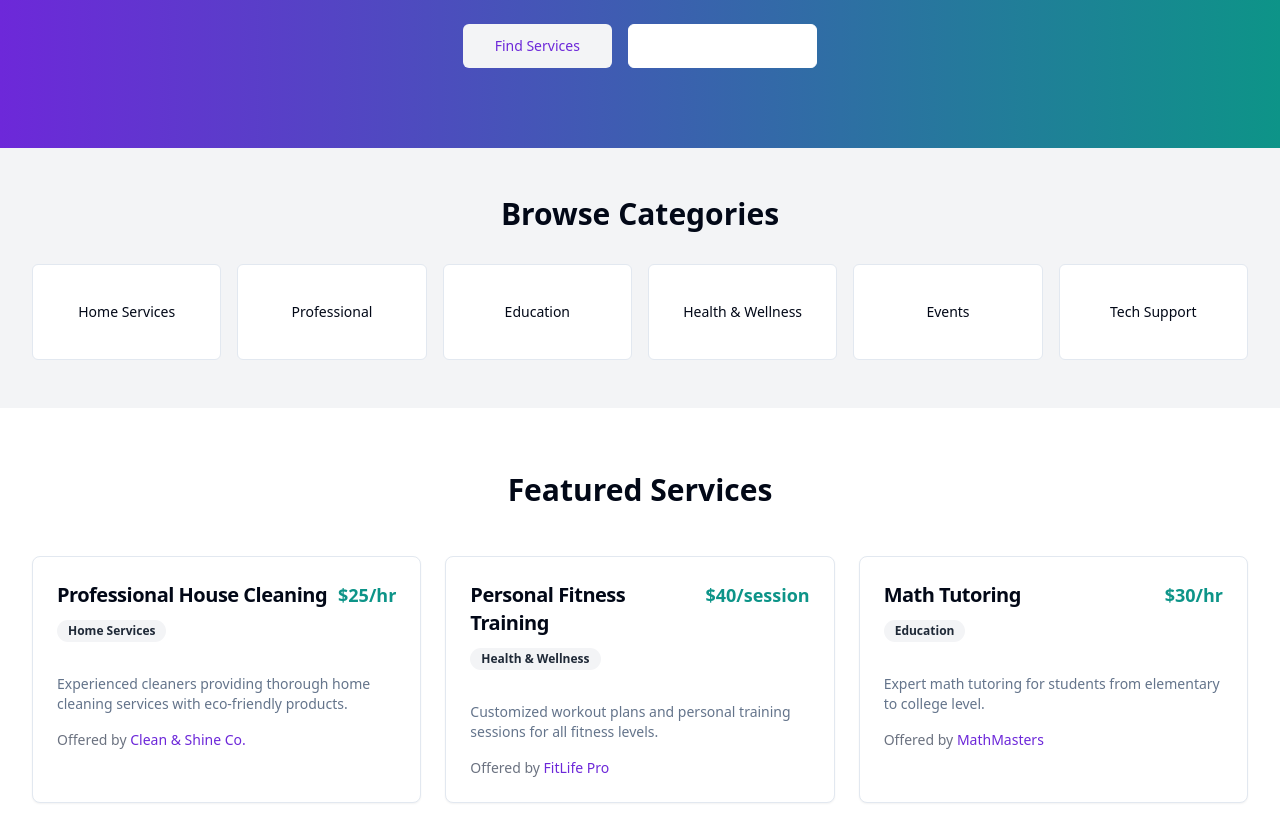
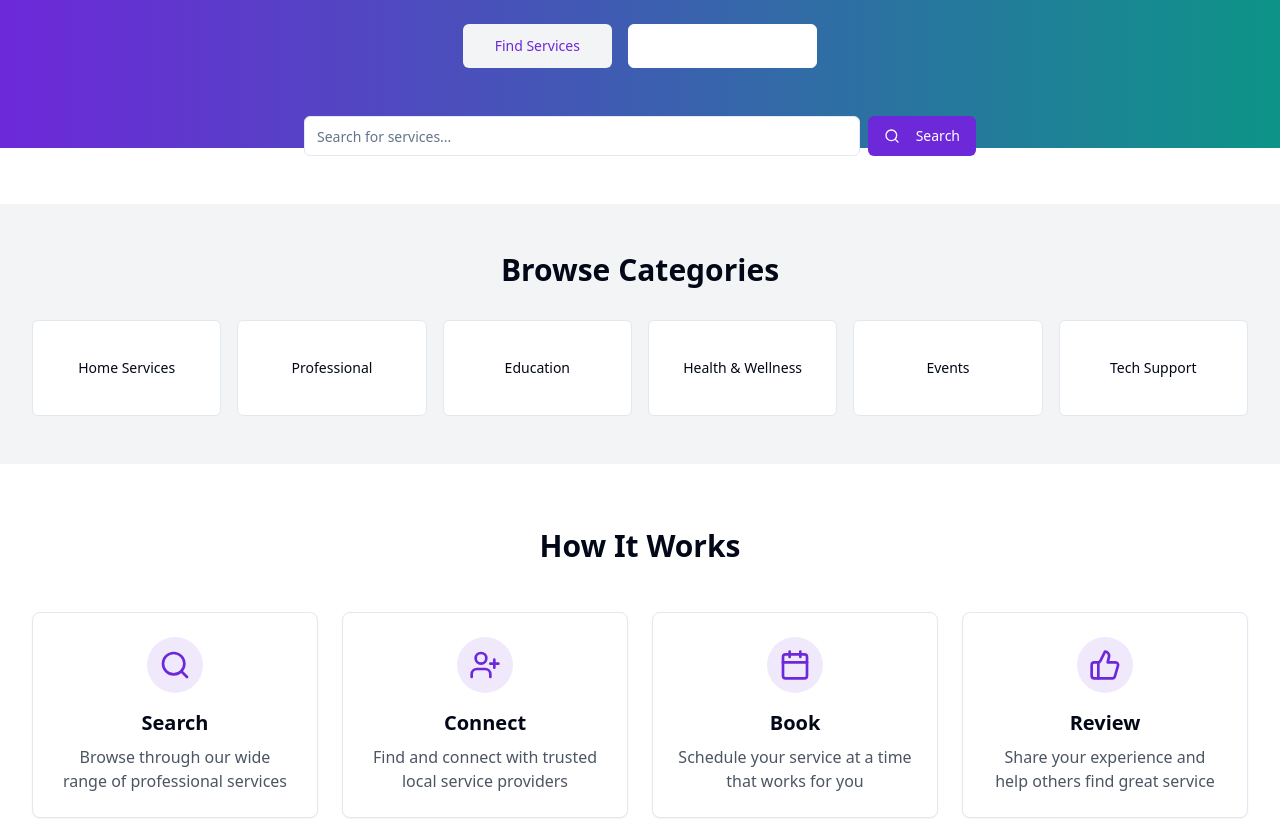
Before and after one commit to Rudybtz-p/service-mingle-space, a React (Vite) app: page / in a window 1280 px wide. Shown: the part 260-1079 px from the top of the page. Built offline with nearby package versions, Linux system fonts and the light colour scheme.

Commit message:
Carry on with development
Continued development on the project, implementing additional features and enhancements as needed.
[skip gpt_engineer]

```diff
--- /dev/null
+++ b/src/components/HowItWorks.tsx
@@ -0,0 +1,50 @@
+import { Card, CardContent } from "@/components/ui/card";
+import { Search, UserPlus, Calendar, ThumbsUp } from "lucide-react";
+
+const steps = [
+  {
+    icon: <Search className="h-8 w-8" />,
+    title: "Search",
+    description: "Browse through our wide range of professional services",
+  },
+  {
+    icon: <UserPlus className="h-8 w-8" />,
+    title: "Connect",
+    description: "Find and connect with trusted local service providers",
+  },
+  {
+    icon: <Calendar className="h-8 w-8" />,
+    title: "Book",
+    description: "Schedule your service at a time that works for you",
+  },
+  {
+    icon: <ThumbsUp className="h-8 w-8" />,
+    title: "Review",
+    description: "Share your experience and help others find great service",
+  },
+];
+
+export const HowItWorks = () => {
+  return (
+    <section className="py-16 bg-white">
+      <div className="container">
+        <h2 className="text-3xl font-bold text-center mb-12">How It Works</h2>
+        <div className="grid grid-cols-1 md:grid-cols-2 lg:grid-cols-4 gap-6">
+          {steps.map((step, index) => (
+            <Card key={index} className="text-center hover:shadow-lg transition-shadow">
+              <CardContent className="pt-6">
+                <div className="mb-4 flex justify-center">
+                  <div className="p-3 bg-primary/10 rounded-full text-primary">
+                    {step.icon}
+                  </div>
+                </div>
+                <h3 className="text-xl font-semibold mb-2">{step.title}</h3>
+                <p className="text-gray-600">{step.description}</p>
+              </CardContent>
+            </Card>
+          ))}
+        </div>
+      </div>
+    </section>
+  );
+};
--- /dev/null
+++ b/src/components/SearchBar.tsx
@@ -0,0 +1,19 @@
+import { Input } from "@/components/ui/input";
+import { Button } from "@/components/ui/button";
+import { Search } from "lucide-react";
+
+export const SearchBar = () => {
+  return (
+    <div className="flex w-full max-w-2xl mx-auto gap-2">
+      <Input
+        type="text"
+        placeholder="Search for services..."
+        className="flex-1"
+      />
+      <Button>
+        <Search className="mr-2 h-4 w-4" />
+        Search
+      </Button>
+    </div>
+  );
+};
--- a/src/pages/Index.tsx
+++ b/src/pages/Index.tsx
@@ -1,6 +1,8 @@
 import { HeroSection } from "@/components/HeroSection";
 import { CategorySection } from "@/components/CategorySection";
 import { ServiceCard } from "@/components/ServiceCard";
+import { SearchBar } from "@/components/SearchBar";
+import { HowItWorks } from "@/components/HowItWorks";
 
 const featuredServices = [
   {
@@ -30,8 +32,11 @@ const Index = () => {
   return (
     <div className="min-h-screen">
       <HeroSection />
+      <div className="container -mt-8 relative z-10 mb-12">
+        <SearchBar />
+      </div>
       <CategorySection />
-
+      <HowItWorks />
       <section className="py-16 container">
         <h2 className="text-3xl font-bold text-center mb-12">Featured Services</h2>
         <div className="grid md:grid-cols-2 lg:grid-cols-3 gap-6">
```
